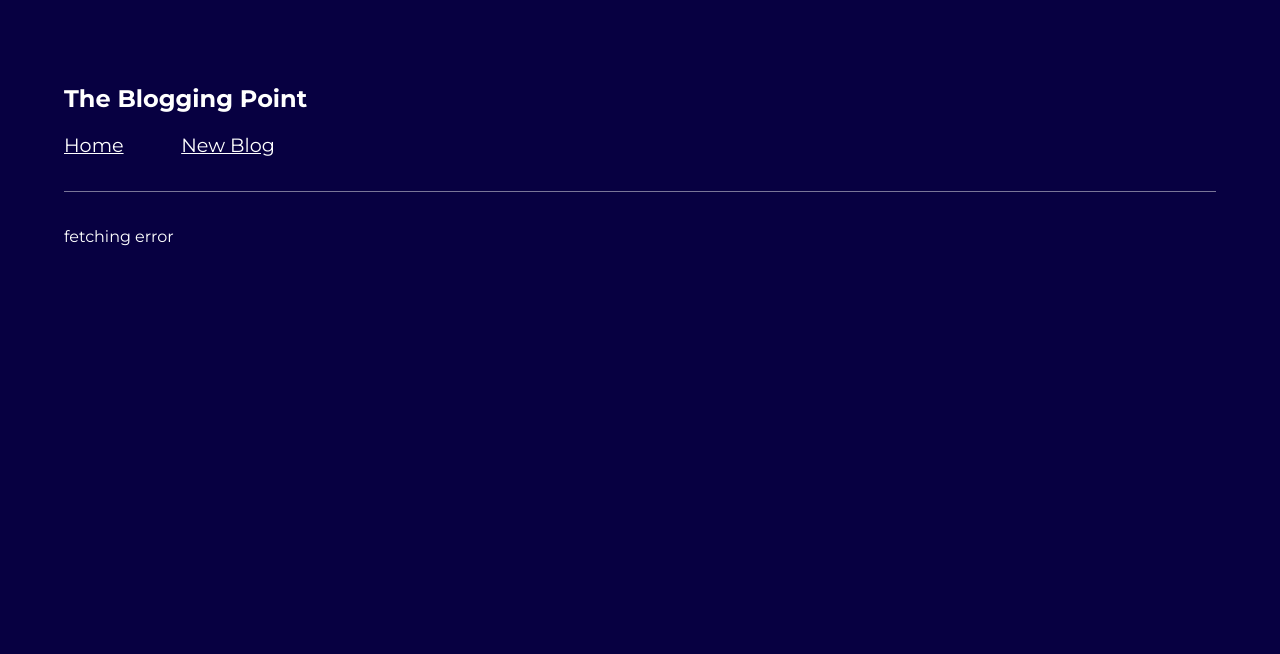
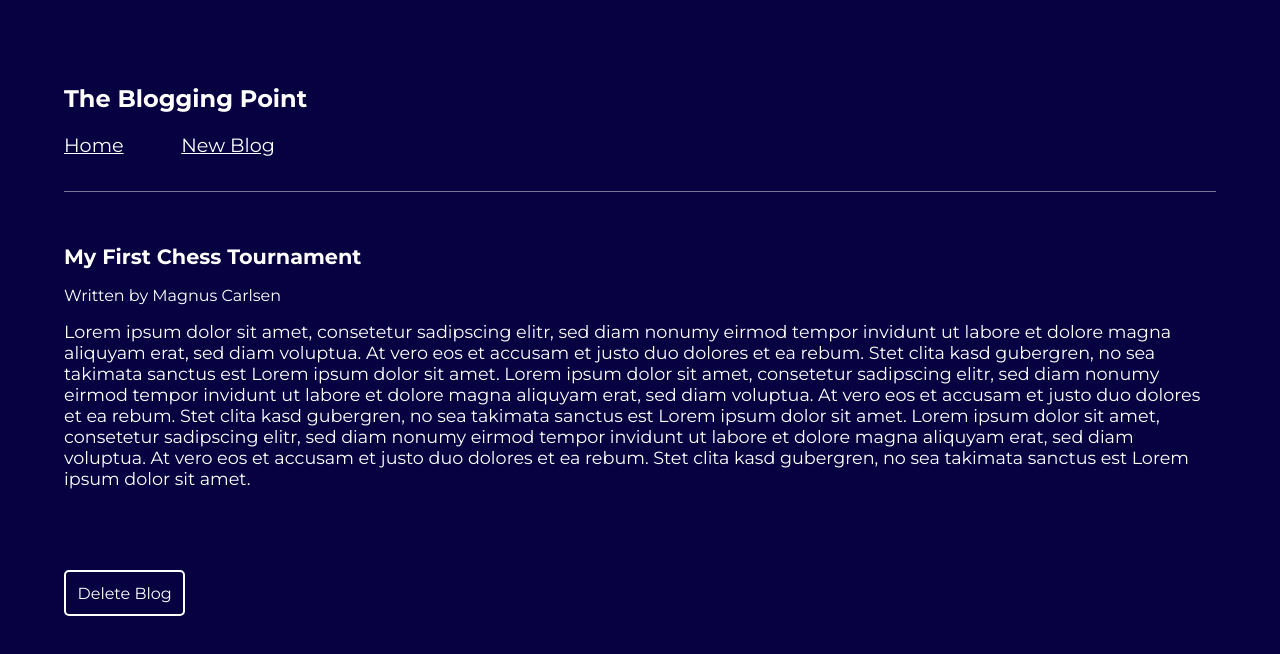
Before and after one commit to pyxelhaze/blogging_app, a React (Create React App) app: page /blogs/1 in a window 1280 px wide. Shown: the top 654 px of the page. Built offline with nearby package versions, Linux system fonts and the light colour scheme; no server answers; data requests are answered from the project's data file.

Commit message:
installing jsonserver and express

```diff
--- a/src/BlogDetails.js
+++ b/src/BlogDetails.js
@@ -6,7 +6,7 @@
 
 const BlogDetails = () => {
     const { id } = useParams();
-    const { data, error, isLoading } = useFetch('http://localhost:8000/blogs' + id)
+    const { data, error, isLoading } = useFetch('http://localhost:8000/blogs/' + id)
     const navigate = useNavigate();
 
     const handleClick = () => {
--- a/src/useFetch.js
+++ b/src/useFetch.js
@@ -6,11 +6,7 @@
     const [error, setError] = useState(null);
 
     useEffect(() => {
-        fetch(url, {
-            headers: {
-                "Content-Type": "application/json"
-            }
-        })
+        fetch(url)
             .then(res => {
                 if (!res.ok) {
                     throw Error('fetching error');
```
